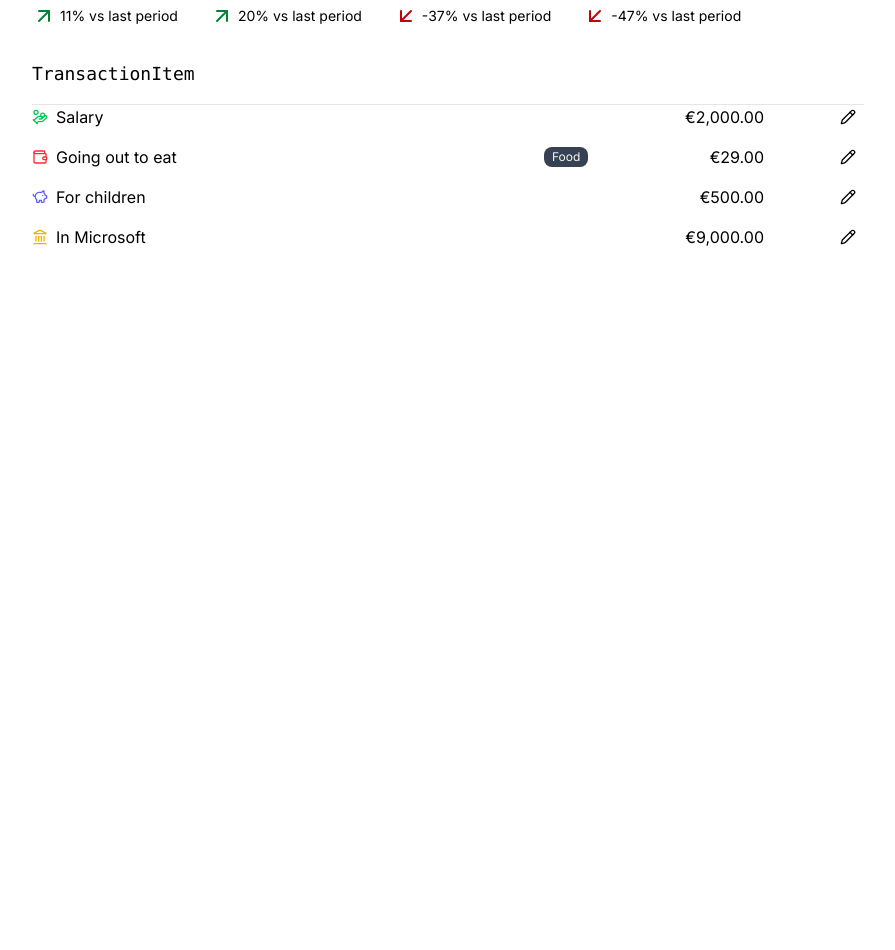
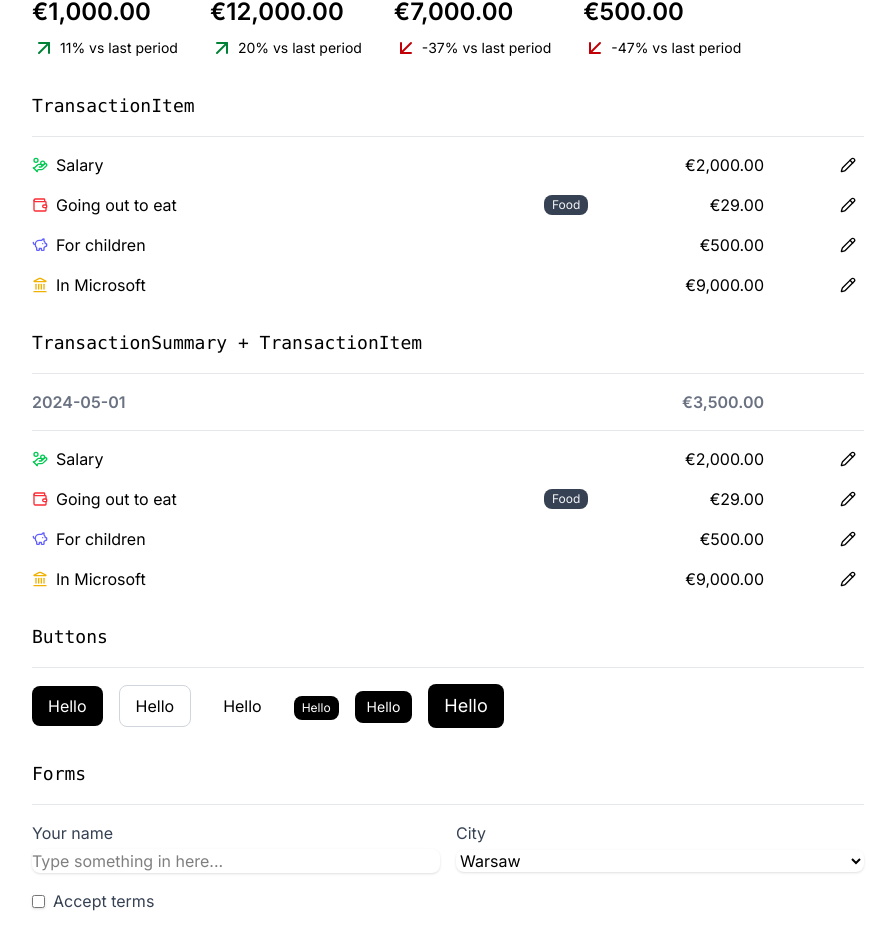
Before and after one commit to nadiia-dev/nextjs-supabase-finance-app, a Next.js app: page /playground in a window 1280 px wide. Shown: the part 314-1264 px from the top of the page, without its empty margins (192-1087 px from the left). Before the commit the page ends 800 px from the top, so only its background shows below. Built offline with nearby package versions, Linux system fonts and the light colour scheme.

Commit message:
finish base components

```diff
--- a/package.json
+++ b/package.json
@@ -20,6 +20,7 @@
   },
   "devDependencies": {
     "@eslint/eslintrc": "^3",
+    "@tailwindcss/forms": "^0.5.10",
     "@tailwindcss/postcss": "^4",
     "eslint": "^9",
     "eslint-config-next": "15.3.2",
--- a/src/app/playground/page.js
+++ b/src/app/playground/page.js
@@ -1,7 +1,12 @@
+import Button from "@/components/button";
 import PageHeader from "@/components/page-header";
 import TransactionItem from "@/components/transaction-item";
+import TransactionSummary from "@/components/transaction-summary";
 import Trend from "@/components/trend";
-import { Separator } from "@/components/ui/separator";
+import Separator from "@/components/separator";
+import Input from "@/components/input";
+import Select from "@/components/select";
+import Label from "@/components/label";
 
 const page = () => {
   return (
@@ -50,6 +55,75 @@ const page = () => {
           />
         </div>
       </div>
+
+      <div>
+        <h2 className="mb-4 text-lg font-mono">
+          TransactionSummary + TransactionItem
+        </h2>
+        <Separator />
+        <div className="space-y-4">
+          <TransactionSummary date="2024-05-01" amount={3500} />
+          <Separator />
+          <TransactionItem type="Income" description="Salary" amount={2000} />
+          <TransactionItem
+            type="Expense"
+            category="Food"
+            description="Going out to eat"
+            amount={29}
+          />
+          <TransactionItem
+            type="Saving"
+            description="For children"
+            amount={500}
+          />
+          <TransactionItem
+            type="Investment"
+            description="In Microsoft"
+            amount={9000}
+          />
+        </div>
+      </div>
+
+      <div>
+        <h2 className="mb-4 text-lg font-mono">Buttons</h2>
+        <Separator />
+        <div className="space-x-4">
+          <Button>Hello</Button>
+          <Button variant="outline">Hello</Button>
+          <Button variant="ghost">Hello</Button>
+
+          <Button size="xs">Hello</Button>
+          <Button size="sm">Hello</Button>
+          <Button size="lg">Hello</Button>
+        </div>
+      </div>
+
+      <div>
+        <h2 className="mb-4 text-lg font-mono">Forms</h2>
+        <Separator />
+        <div className="grid grid-cols-2 gap-4">
+          <div>
+            <Label className="mb-1">Your name</Label>
+            <Input type="text" placeholder="Type something in here..." />
+          </div>
+
+          <div>
+            <Label className="mb-1">City</Label>
+            <Select>
+              <option>Warsaw</option>
+              <option>Berlin</option>
+              <option>London</option>
+            </Select>
+          </div>
+
+          <div className="flex items-center">
+            <Input type="checkbox" id="terms" />
+            <Label className="ml-2" htmlFor="terms">
+              Accept terms
+            </Label>
+          </div>
+        </div>
+      </div>
     </main>
   );
 };
--- /dev/null
+++ b/src/components/button.js
@@ -0,0 +1,14 @@
+import { sizes, variants } from "@/lib/variants";
+
+const Button = (props) => {
+  return (
+    <button
+      {...props}
+      className={`${
+        props.variant ? variants[props.variant] : variants["default"]
+      } ${props.size ? sizes[props.size] : sizes["base"]} ${props.className}`}
+    ></button>
+  );
+};
+
+export default Button;
--- /dev/null
+++ b/src/components/input.js
@@ -0,0 +1,19 @@
+const Input = (props) => {
+  const styles = {
+    checkbox:
+      "rounded border-gray-300 text-gray-700 bg-white dark:bg-gray-950 dark:text-gray-500 shadow-sm disabled:opacity-75",
+    file: "file:border-0 file:bg-transparent file:text-sm file:font-medium disabled:opacity-50 file:dark:text-gray-400",
+    default:
+      "w-full rounded-md shadow-sm border-gray-300 bg-white dark:border-gray-700 dark:bg-gray-950 disabled:opacity-75",
+  };
+  return (
+    <input
+      {...props}
+      className={`${styles[props.type] ?? styles["default"]} ${
+        props.className
+      }`}
+    />
+  );
+};
+
+export default Input;
--- /dev/null
+++ b/src/components/label.js
@@ -0,0 +1,10 @@
+const Label = (props) => {
+  return (
+    <label
+      {...props}
+      className={`block text-gray-700 dark:text-gray-300 ${props.className}`}
+    ></label>
+  );
+};
+
+export default Label;
--- /dev/null
+++ b/src/components/select.js
@@ -0,0 +1,10 @@
+const Select = (props) => {
+  return (
+    <select
+      {...props}
+      className="w-full rounded-md shadow-sm border-gray-300 bg-white dark:border-gray-700 dark:bg-gray-950"
+    ></select>
+  );
+};
+
+export default Select;
--- /dev/null
+++ b/src/components/separator.js
@@ -0,0 +1,3 @@
+export default function Separator() {
+  return <hr className="my-4 border-gray-200 dark:border-gray-800" />;
+}
--- /dev/null
+++ b/src/components/transaction-summary.js
@@ -0,0 +1,16 @@
+import useFormatCurrency from "@/hooks/use-format-currency";
+
+const TransactionSummary = ({ date, amount }) => {
+  const formattedAmount = useFormatCurrency(amount);
+  return (
+    <div className="flex text-gray-500 font-semibold ">
+      <div className="grow">{date}</div>
+      <div className="min-w-[70px] text-right font-semibold">
+        {formattedAmount}
+      </div>
+      <div className="min-w-[100px]"></div>
+    </div>
+  );
+};
+
+export default TransactionSummary;
--- a/src/components/ui/separator.jsx
+++ /dev/null
@@ -1,27 +0,0 @@
-"use client"
-
-import * as React from "react"
-import * as SeparatorPrimitive from "@radix-ui/react-separator"
-
-import { cn } from "@/lib/utils"
-
-function Separator({
-  className,
-  orientation = "horizontal",
-  decorative = true,
-  ...props
-}) {
-  return (
-    <SeparatorPrimitive.Root
-      data-slot="separator-root"
-      decorative={decorative}
-      orientation={orientation}
-      className={cn(
-        "bg-border shrink-0 data-[orientation=horizontal]:h-px data-[orientation=horizontal]:w-full data-[orientation=vertical]:h-full data-[orientation=vertical]:w-px",
-        className
-      )}
-      {...props} />
-  );
-}
-
-export { Separator }
--- /dev/null
+++ b/tailwind.config.js
@@ -0,0 +1,22 @@
+/** @type {import('tailwindcss').Config} */
+const tailwindConfig = {
+  darkMode: "class",
+  content: [
+    "./pages/**/*.{js,ts,jsx,tsx,mdx}",
+    "./components/**/*.{js,ts,jsx,tsx,mdx}",
+    "./app/**/*.{js,ts,jsx,tsx,mdx}",
+    "./lib/**/*.{js,ts,jsx,tsx,mdx}",
+  ],
+  theme: {
+    extend: {
+      backgroundImage: {
+        "gradient-radial": "radial-gradient(var(--tw-gradient-stops))",
+        "gradient-conic":
+          "conic-gradient(from 180deg at 50% 50%, var(--tw-gradient-stops))",
+      },
+    },
+  },
+  // plugins: [require("@tailwindcss/forms")],
+};
+
+export default tailwindConfig;
```
Also changed, not shown: 1 other file (tests, documents, lock files or other folders).
